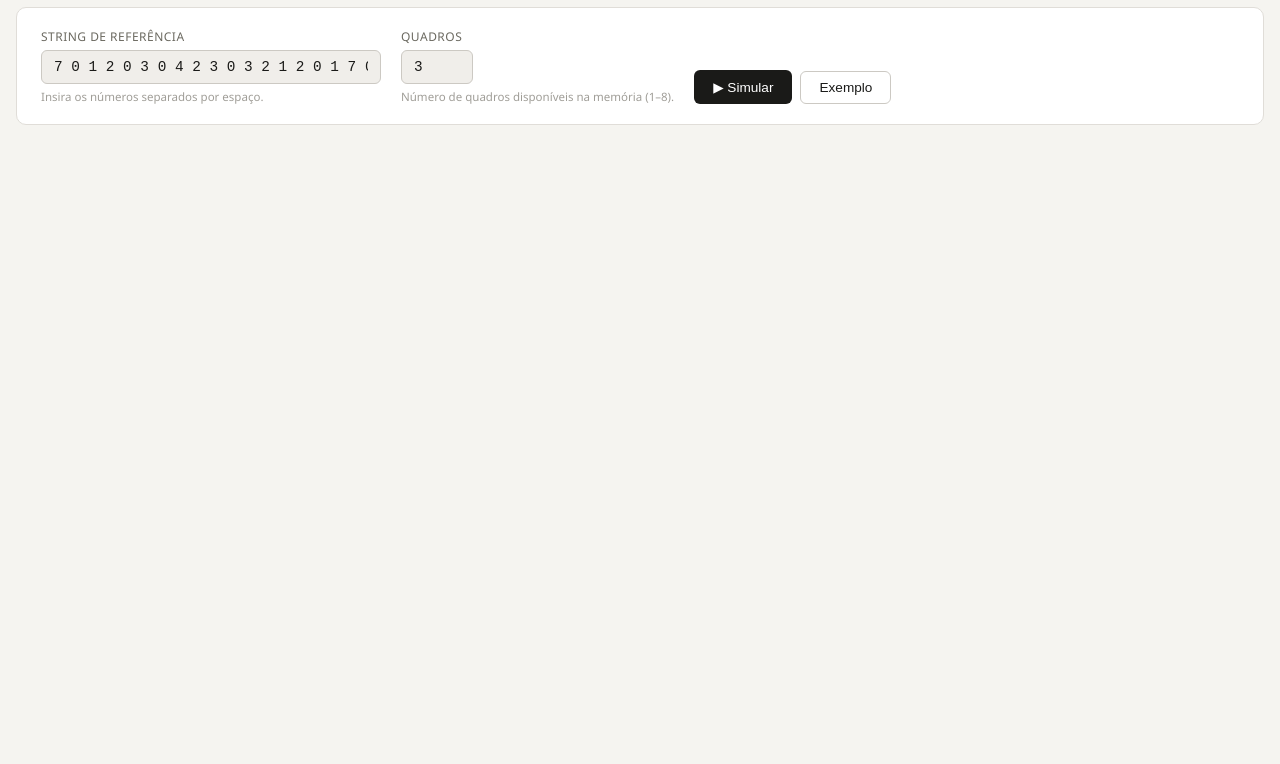
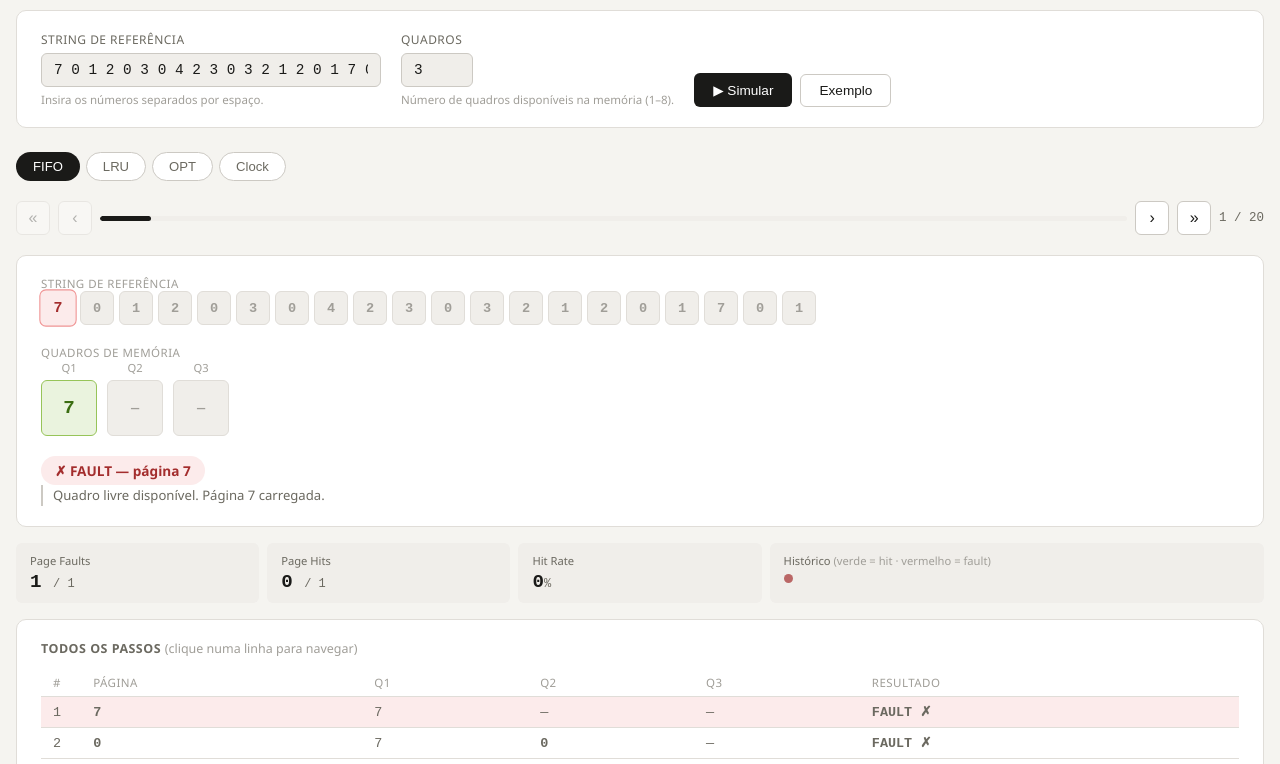
Before and after one commit to HGBGR2003/SimuladorDeSubstituicaoDePaginas, a plain HTML site: page index.html in a window 1280 px wide. Shown: the part 112-876 px from the top of the page. Before the commit the page ends 800 px from the top, so only its background shows below. Drawn offline with Linux system fonts and the light colour scheme.

Commit message:
Terminado, falta algumas modificações.

```diff
--- a/index.html
+++ b/index.html
@@ -1,14 +1,13 @@
-<!DOCTYPE html>
+<!doctype html>
 <html lang="pt-BR">
   <head>
-    <meta charset="UTF-8">
-    <meta name="viewport" content="width=device-width, initial-scale=1.0">
+    <meta charset="UTF-8" />
+    <meta name="viewport" content="width=device-width, initial-scale=1.0" />
     <title>Sistema de Substituição de Páginas</title>
-    <link rel="stylesheet" href="style/style.css">
+    <link rel="stylesheet" href="style/style.css" />
   </head>
 
-<body
-
+  <body>
     <header>
       <h1>Simulador de Substituição de Páginas</h1>
       <p class="subtitle">FIFO · LRU · OPT · Clock — Navegação passo a passo</p>
@@ -16,48 +15,129 @@
 
     <main>
       <section class="config-panel" aria-label="Configuração da simulação">
-            <form onsubmit="event.preventDefault(); init()">
-
+        <form
+          onsubmit="
+            event.preventDefault();
+            init();
+          "
+        >
           <div class="field">
             <label for="refStr">String de referência</label>
-                    <input type="text" id="refStr" name="refStr" value="7 0 1 2 0 3 0 4 2 3 0 3 2 1 2 0 1 7 0 1"
-                        placeholder="ex: 7 0 1 2 0 3" aria-describedby="refStrHint">
-                    <small id="refStrHint">Insira os números separados por espaço.</small>
+            <input
+              type="text"
+              id="refStr"
+              name="refStr"
+              value="7 0 1 2 0 3 0 4 2 3 0 3 2 1 2 0 1 7 0 1"
+              placeholder="ex: 7 0 1 2 0 3"
+              aria-describedby="refStrHint"
+            />
+            <small id="refStrHint"
+              >Insira os números separados por espaço.</small
+            >
           </div>
 
           <div class="field">
             <label for="nFrames">Quadros</label>
-                    <input type="number" id="nFrames" name="nFrames" value="3" min="1" max="8"
-                        aria-describedby="nFramesHint">
-                    <small id="nFramesHint">Número de quadros disponíveis na memória (1–8).</small>
+            <input
+              type="number"
+              id="nFrames"
+              name="nFrames"
+              value="3"
+              min="1"
+              max="8"
+              aria-describedby="nFramesHint"
+            />
+            <small id="nFramesHint"
+              >Número de quadros disponíveis na memória (1–8).</small
+            >
           </div>
 
           <div class="config-actions">
             <button type="submit" class="btn btn-primary">▶ Simular</button>
-                    <button type="button" class="btn" onclick="loadExample()">Exemplo</button>
+            <button type="button" class="btn" onclick="loadExample()">
+              Exemplo
+            </button>
           </div>
-
         </form>
       </section>
 
-        <nav class="algo-tabs" id="algoTabs" aria-label="Algoritmos de substituição">
-        </nav>
+      <nav
+        class="algo-tabs"
+        id="algoTabs"
+        aria-label="Algoritmos de substituição"
+      ></nav>
 
-        <section class="step-nav" id="stepNav" aria-label="Navegação entre passos" hidden>
-            <button class="nav-btn" id="btnFirst" onclick="goStep(0)" aria-label="Primeiro passo">«</button>
-            <button class="nav-btn" id="btnPrev" onclick="goStep(currentStep - 1)"
-                aria-label="Passo anterior">‹</button>
+      <section
+        class="step-nav"
+        id="stepNav"
+        aria-label="Navegação entre passos"
+        hidden
+      >
+        <button
+          class="nav-btn"
+          id="btnFirst"
+          onclick="goStep(0)"
+          aria-label="Primeiro passo"
+        >
+          «
+        </button>
+        <button
+          class="nav-btn"
+          id="btnPrev"
+          onclick="goStep(currentStep - 1)"
+          aria-label="Passo anterior"
+        >
+          ‹
+        </button>
 
-            <div class="progress-bar" role="progressbar" aria-valuemin="0" aria-valuemax="100" aria-valuenow="0"
-                aria-label="Progresso da simulação">
+        <div
+          class="progress-bar"
+          role="progressbar"
+          aria-valuemin="0"
+          aria-valuemax="100"
+          aria-valuenow="0"
+          aria-label="Progresso da simulação"
+        >
           <div class="progress-fill" id="progFill"></div>
         </div>
 
-            <button class="nav-btn" id="btnNext" onclick="goStep(currentStep + 1)" aria-label="Próximo passo">›</button>
-            <button class="nav-btn" id="btnLast" onclick="goStep(totalSteps - 1)" aria-label="Último passo">»</button>
+        <button
+          class="nav-btn"
+          id="btnNext"
+          onclick="goStep(currentStep + 1)"
+          aria-label="Próximo passo"
+        >
+          ›
+        </button>
+        <button
+          class="nav-btn"
+          id="btnLast"
+          onclick="goStep(totalSteps - 1)"
+          aria-label="Último passo"
+        >
+          »
+        </button>
 
         <output class="step-label" id="stepLbl" aria-live="polite"></output>
       </section>
+
+      <section
+        id="content"
+        aria-label="Resultado da simulação"
+        aria-live="polite"
+      >
+        <p class="empty-state">
+          Configure a string de referência e clique em
+          <strong>▶ Simular</strong>.
+        </p>
+      </section>
     </main>
+
+    <script src="script/firstOut.js"></script>
+    <script src="script/leastRecently.js"></script>
+    <script src="script/optimal.js"></script>
+    <script src="script/secondChance.js"></script>
+    <script src="script/render.js"></script>
+    <script src="script/interfaceUser.js"></script>
   </body>
 </html>
--- a/script/FirstOut.js
+++ b/script/FirstOut.js
@@ -8,7 +8,7 @@ function fifo(pages, nFrames) {
     const page = pages[i]
 
     if (frames.includes(page)) {
-      hits++;
+      hits++
       steps.push({
         page,
         frames: [...frames],
@@ -44,5 +44,5 @@ function fifo(pages, nFrames) {
       }
     }
   }
-  return { steps, hits, faults, name: "FIFO" };
+  return { steps, hits, faults, name: "FIFO" }
 }
--- a/script/LeastRecently.js
+++ b/script/LeastRecently.js
@@ -8,14 +8,15 @@ function leastRecently (pages, nFrames) {
         const page = pages[i]
 
         if (frames.includes(page)) {
-            hits++;
+            hits++
             const idx = frames.indexOf(page);
             frames.splice(idx, 1)
             frames.push(page)
             steps.push({
                 page, frames: [...frames], hit: true, replaced: null,
                 explain: `Página ${page} encontrada. Movida para posição mais recente. → HIT`
-            });
+            })
+
         } else {
             faults++
             if (frames.length < nFrames) {
--- a/script/Optimal.js
+++ b/script/Optimal.js
@@ -47,7 +47,7 @@ function optimal(pages, nFrames) {
             farthest = next;
             victimIdx = j
           }
-        }[]
+        }
 
         const replaced = frames[victimIdx];
         const nextUse = pages.indexOf(replaced, i + 1)
@@ -55,7 +55,7 @@ function optimal(pages, nFrames) {
         const explain =
           nextUse === -1
             ? `OPT: ${replaced} nunca mais será usada → vítima ideal.`
-            : `OPT: ${replaced} será usada na posição ${nextUse + 1} (mais distante) → substituída.`;
+            : `OPT: ${replaced} será usada na posição ${nextUse + 1} (mais distante) → substituída.`
 
             frames[victimIdx] = page
 
--- /dev/null
+++ b/script/interfaceUser.js
@@ -0,0 +1,89 @@
+// ── ESTADO GLOBAL ─────────────────────────────────────────────────────────────
+const ALGOS = ['fifo', 'lru', 'opt', 'clock']
+const NAMES = { fifo: 'FIFO', lru: 'LRU', opt: 'OPT', clock: 'Clock' }
+
+let results     = {}
+let currentAlgo = 'fifo'
+let currentStep = 0
+let totalSteps  = 0
+let pages       = []
+let nFrames     = 3
+
+// ── INICIALIZAÇÃO ─────────────────────────────────────────────────────────────
+function init() {
+  const str = document.getElementById('refStr').value.trim()
+  nFrames   = parseInt(document.getElementById('nFrames').value) || 3
+  pages     = str.split(/\s+/).map(Number).filter(n => !isNaN(n))
+  if (!pages.length) return
+
+  results = {
+    fifo:  fifo(pages, nFrames),
+    lru:   leastRecently(pages, nFrames),
+    opt:   optimal(pages, nFrames),
+    clock: clock(pages, nFrames),
+  }
+
+  buildTabs()
+  setAlgo('fifo')
+}
+
+function loadExample() {
+  document.getElementById('refStr').value  = '7 0 1 2 0 3 0 4 2 3 0 3 2 1 2 0 1 7 0 1'
+  document.getElementById('nFrames').value = '3'
+  init()
+}
+
+// ── ABAS ──────────────────────────────────────────────────────────────────────
+function buildTabs() {
+  const nav = document.getElementById('algoTabs')
+  nav.innerHTML = ''
+
+  const list = document.createElement('ul')
+  list.setAttribute('role', 'tablist')
+  list.style.cssText = 'display:flex;gap:6px;flex-wrap:wrap;list-style:none'
+
+  ALGOS.forEach(a => {
+    const li = document.createElement('li')
+    li.setAttribute('role', 'presentation')
+
+    const btn = document.createElement('button')
+    btn.className   = 'tab'
+    btn.textContent = NAMES[a]
+    btn.id          = 'tab-' + a
+    btn.setAttribute('role', 'tab')
+    btn.setAttribute('aria-selected', 'false')
+    btn.setAttribute('aria-controls', 'content')
+    btn.onclick = () => setAlgo(a)
+
+    li.appendChild(btn)
+    list.appendChild(li)
+  })
+
+  nav.appendChild(list)
+}
+
+// ── SELEÇÃO DE ALGORITMO ──────────────────────────────────────────────────────
+function setAlgo(a) {
+  currentAlgo = a
+  currentStep = 0
+  totalSteps  = results[a].steps.length
+
+  ALGOS.forEach(x => {
+    const b = document.getElementById('tab-' + x)
+    if (!b) return
+    const isActive = x === a
+    b.className = 'tab' + (isActive ? ' active' : '')
+    b.setAttribute('aria-selected', String(isActive))
+  })
+
+  document.getElementById('stepNav').removeAttribute('hidden')
+  render()
+}
+
+// ── NAVEGAÇÃO ─────────────────────────────────────────────────────────────────
+function goStep(n) {
+  currentStep = Math.max(0, Math.min(totalSteps - 1, n))
+  render()
+}
+
+init()
--- /dev/null
+++ b/script/render.js
@@ -0,0 +1,155 @@
+function render() {
+  const r = results[currentAlgo]
+  const s = r.steps[currentStep]
+  const pct = Math.round(((currentStep + 1) / totalSteps) * 100)
+
+  const progFill = document.getElementById("progFill")
+  progFill.style.width = pct + "%"
+  progFill.parentElement.setAttribute("aria-valuenow", pct);
+
+  document.getElementById("stepLbl").textContent =
+    `${currentStep + 1} / ${totalSteps}`
+
+  document.getElementById("btnFirst").disabled = currentStep === 0
+  document.getElementById("btnPrev").disabled = currentStep === 0
+  document.getElementById("btnNext").disabled = currentStep === totalSteps - 1
+  document.getElementById("btnLast").disabled = currentStep === totalSteps - 1
+
+  const hitsNow = r.steps.slice(0, currentStep + 1).filter((x) => x.hit).length
+  const faultsNow = currentStep + 1 - hitsNow;
+  const hitRate = Math.round((hitsNow / (currentStep + 1)) * 100)
+  const isClock = currentAlgo === "clock"
+
+  const chips = pages
+    .map((pg, i) => {
+      let cls = "chip";
+      if (i < currentStep) cls += " past";
+      else if (i === currentStep)
+        cls += s.hit ? " current-hit" : " current-fault";
+      return `<div class="${cls}">${pg}</div>`;
+    })
+    .join("")
+
+  const frameBoxes = Array.from({ length: nFrames }, (_, j) => {
+    const v = s.frames[j]
+    const isEmpty = v === null || v === undefined
+    let boxCls = "frame-box" + (isEmpty ? " empty" : "")
+
+    if (!isEmpty && !s.hit) {
+      const prev = currentStep > 0 ? r.steps[currentStep - 1].frames[j] : null;
+      if (
+        v === s.page &&
+        (prev === null || prev === undefined || prev !== s.page)
+      )
+        boxCls = "frame-box new"
+    }
+
+    const ptrHtml =
+      isClock && j === s.hand ? `<div class="clock-ptr">▲ ptr</div>` : ""
+    const bitHtml =
+      isClock && s.ref ? `<div class="ref-bit">ref=${s.ref[j]}</div>` : ""
+
+    return `<div class="frame-slot">
+      <div class="frame-name">Q${j + 1}</div>
+      <div class="${boxCls}">${isEmpty ? "—" : v}</div>
+      ${ptrHtml}${bitHtml}
+    </div>`
+  }).join("")
+
+  const dots = r.steps
+    .slice(0, currentStep + 1)
+    .map(
+      (x) =>
+        `<span class="dot ${x.hit ? "dot-hit" : "dot-fault"}" title="${x.hit ? "HIT" : "FAULT"}: pág. ${x.page}"></span>`,
+    )
+    .join("")
+
+  const frameHeaders = Array.from(
+    { length: nFrames },
+    (_, j) => `<th>Q${j + 1}</th>`,
+  ).join("")
+
+  const tableRows = r.steps
+    .map((step, i) => {
+      const isCurrentRow = i === currentStep;
+      const rowCls = isCurrentRow
+        ? step.hit
+          ? "row-current-hit"
+          : "row-current-fault"
+        : i < currentStep
+          ? "row-past"
+          : ""
+
+      const frameCells = Array.from({ length: nFrames }, (_, j) => {
+        const v = step.frames[j]
+        const isEmpty = v === null || v === undefined;
+        let cellCls = ""
+        if (!isEmpty && !step.hit && i > 0) {
+          const prev = r.steps[i - 1].frames[j]
+          if (prev !== v) cellCls = "cell-new"
+        }
+        return `<td class="${cellCls}">${isEmpty ? "—" : v}</td>`;
+      }).join("")
+
+      const resultCls = step.hit ? "tbl-hit" : "tbl-fault";
+      const resultText = step.hit ? "HIT ✓" : "FAULT ✗";
+      return `<tr class="${rowCls}" onclick="goStep(${i})" style="cursor:pointer">
+      <td class="col-num">${i + 1}</td>
+      <td class="col-page"><strong>${step.page}</strong></td>
+      ${frameCells}
+      <td class="${resultCls}">${resultText}</td>
+    </tr>`
+    })
+    .join("")
+
+  document.getElementById("content").innerHTML = `
+    <article class="main-card">
+      <p class="ref-label">String de referência</p>
+      <div class="ref-row" role="list" aria-label="Páginas referenciadas">${chips}</div>
+
+      <p class="frames-label">Quadros de memória</p>
+      <div class="frames-row" role="list" aria-label="Estado dos quadros">${frameBoxes}</div>
+
+      <p class="result-badge ${s.hit ? "badge-hit" : "badge-fault"}" aria-live="polite">
+        ${s.hit ? "✓ HIT" : "✗ FAULT"} — página ${s.page}
+      </p>
+      <p class="explain">${s.explain}</p>
+    </article>
+
+    <section class="stats-row" aria-label="Estatísticas">
+      <div class="stat-card">
+        <p class="stat-lbl">Page Faults</p>
+        <p class="stat-val">${faultsNow} <small>/ ${currentStep + 1}</small></p>
+      </div>
+      <div class="stat-card">
+        <p class="stat-lbl">Page Hits</p>
+        <p class="stat-val">${hitsNow} <small>/ ${currentStep + 1}</small></p>
+      </div>
+      <div class="stat-card">
+        <p class="stat-lbl">Hit Rate</p>
+        <p class="stat-val">${hitRate}<small>%</small></p>
+      </div>
+      <div class="stat-card stat-card--wide">
+        <p class="stat-lbl">Histórico <span class="stat-legend">(verde = hit · vermelho = fault)</span></p>
+        <div class="history-row" role="list" aria-label="Histórico de hits e faults">${dots}</div>
+      </div>
+    </section>
+
+    <section class="full-table-wrap" aria-label="Todos os passos">
+      <p class="full-table-title">
+        Todos os passos <span class="tbl-hint">(clique numa linha para navegar)</span>
+      </p>
+      <table class="full-table">
+        <thead>
+          <tr>
+            <th scope="col">#</th>
+            <th scope="col">Página</th>
+            ${frameHeaders}
+            <th scope="col">Resultado</th>
+          </tr>
+        </thead>
+        <tbody>${tableRows}</tbody>
+      </table>
+    </section>
+  `
+}
```
Also changed, not shown: script/SecondChance.js (+4 -4 lines). Lines whose indentation alone changed are shown as unchanged.
